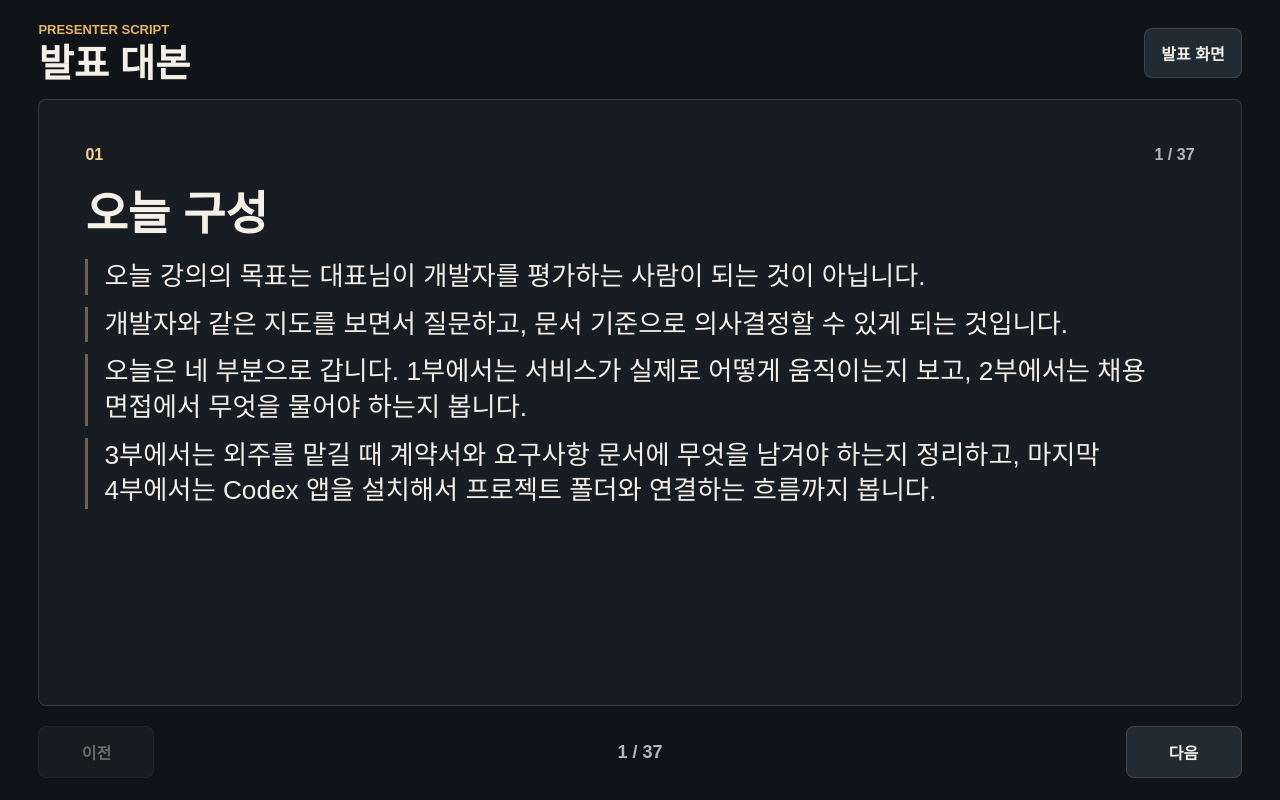
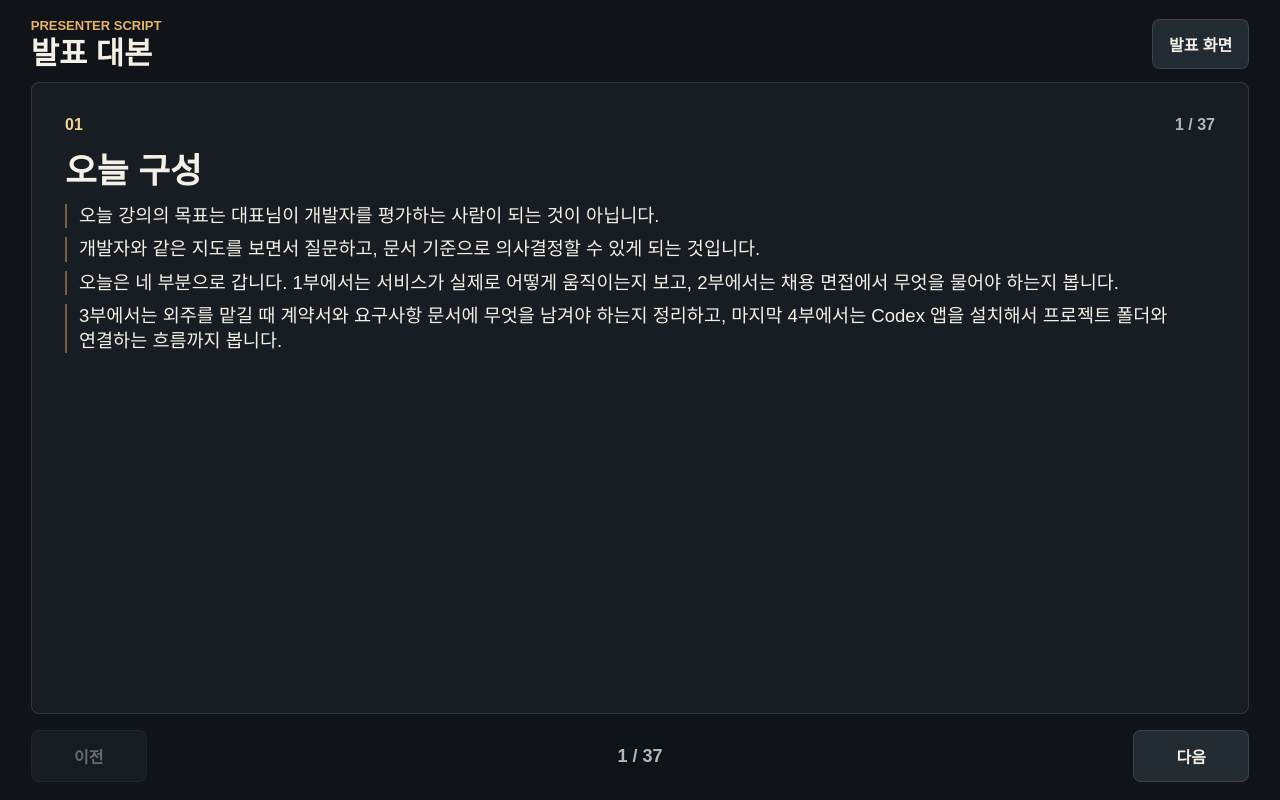
Before and after one commit to gathering0715/teaching, a plain HTML site: page script/index.html in a window 1280 px wide. Drawn offline with Linux system fonts and the light colour scheme.

Commit message:
Reduce presenter script text size

```diff
--- a/script/index.html
+++ b/script/index.html
@@ -4,7 +4,7 @@
   <meta charset="UTF-8">
   <meta name="viewport" content="width=device-width, initial-scale=1.0">
   <title>발표 대본 | 비전공자 대표를 위한 개발 소통 · 채용 · 외주 · Codex 설치</title>
-  <link rel="stylesheet" href="./script.css">
+  <link rel="stylesheet" href="./script.css?v=20260527-2">
 </head>
 <body>
   <main class="script-shell">
@@ -27,6 +27,6 @@
     </footer>
   </main>
 
-  <script src="./script.js"></script>
+  <script src="./script.js?v=20260527-2"></script>
 </body>
 </html>
--- a/script/script.css
+++ b/script/script.css
@@ -25,8 +25,8 @@ body {
   min-height: 100vh;
   display: grid;
   grid-template-rows: auto 1fr auto;
-  padding: 22px clamp(18px, 3vw, 42px);
-  gap: 16px;
+  padding: 18px clamp(16px, 2.4vw, 34px);
+  gap: 12px;
 }
 
 .script-topbar,
@@ -39,7 +39,7 @@ body {
 
 .script-kicker {
   display: block;
-  margin-bottom: 8px;
+  margin-bottom: 6px;
   color: var(--accent);
   font-size: 13px;
   font-weight: 800;
@@ -49,7 +49,7 @@ body {
 
 h1 {
   margin: 0;
-  font-size: clamp(26px, 3vw, 42px);
+  font-size: clamp(24px, 2.4vw, 34px);
   line-height: 1;
 }
 
@@ -71,7 +71,7 @@ button {
 
 .script-page {
   min-height: 0;
-  padding: clamp(24px, 3.6vw, 48px);
+  padding: clamp(20px, 2.6vw, 36px);
   border: 1px solid var(--line);
   border-radius: 8px;
   background: var(--panel);
@@ -86,7 +86,7 @@ button {
   align-items: center;
   justify-content: space-between;
   gap: 16px;
-  margin-bottom: clamp(14px, 2vw, 28px);
+  margin-bottom: clamp(10px, 1.5vw, 20px);
   color: var(--muted);
   font-weight: 800;
 }
@@ -96,8 +96,8 @@ button {
 }
 
 .page-title {
-  margin: 0 0 20px;
-  font-size: clamp(30px, 3.6vw, 54px);
+  margin: 0 0 14px;
+  font-size: clamp(26px, 2.7vw, 42px);
   line-height: 1.06;
 }
 
@@ -106,15 +106,15 @@ button {
   padding: 0;
   list-style: none;
   display: grid;
-  gap: 12px;
-  font-size: clamp(20px, 2.05vw, 32px);
-  line-height: 1.36;
+  gap: 9px;
+  font-size: clamp(17px, 1.45vw, 24px);
+  line-height: 1.32;
   word-break: keep-all;
 }
 
 .script-lines li {
-  padding-left: 16px;
-  border-left: 3px solid rgba(230, 180, 103, 0.45);
+  padding-left: 12px;
+  border-left: 2px solid rgba(230, 180, 103, 0.45);
 }
 
 .loading,
```
